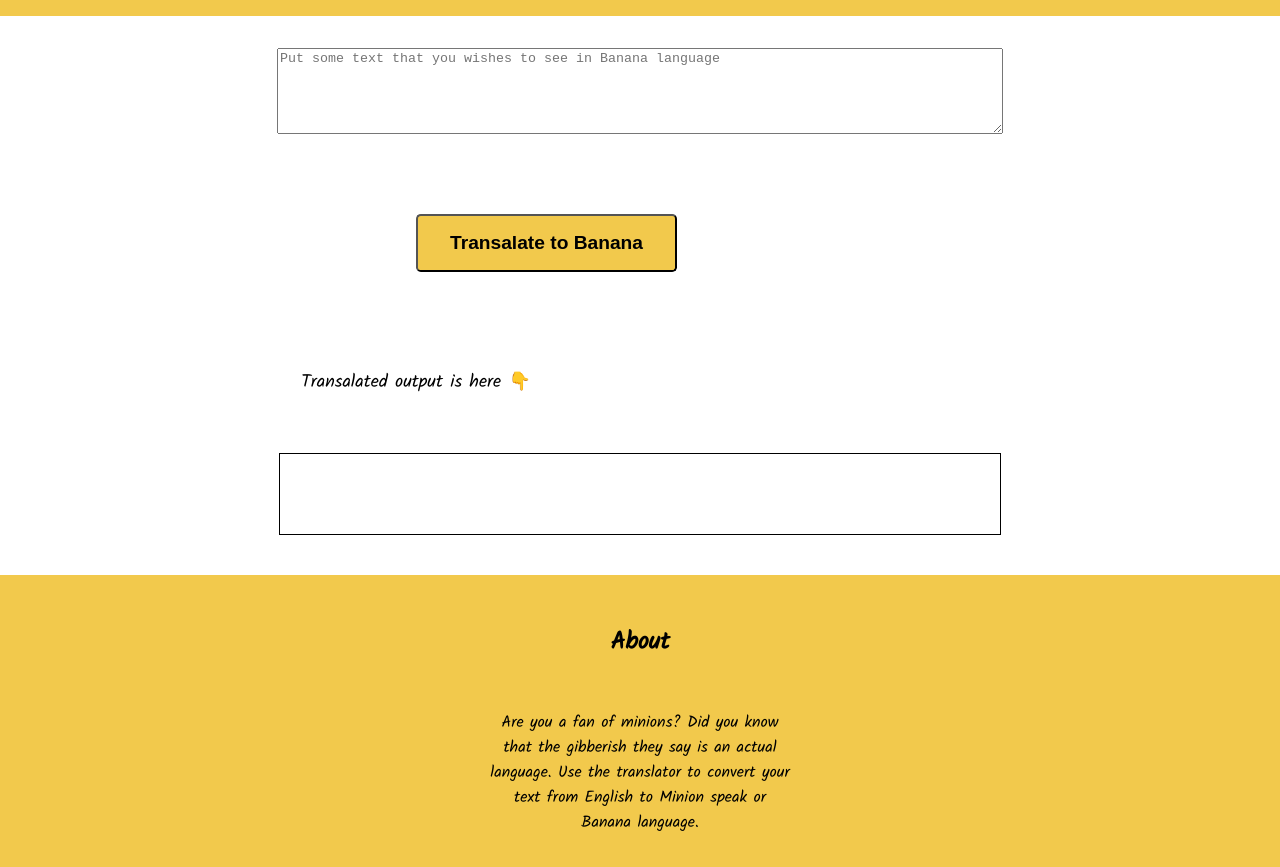
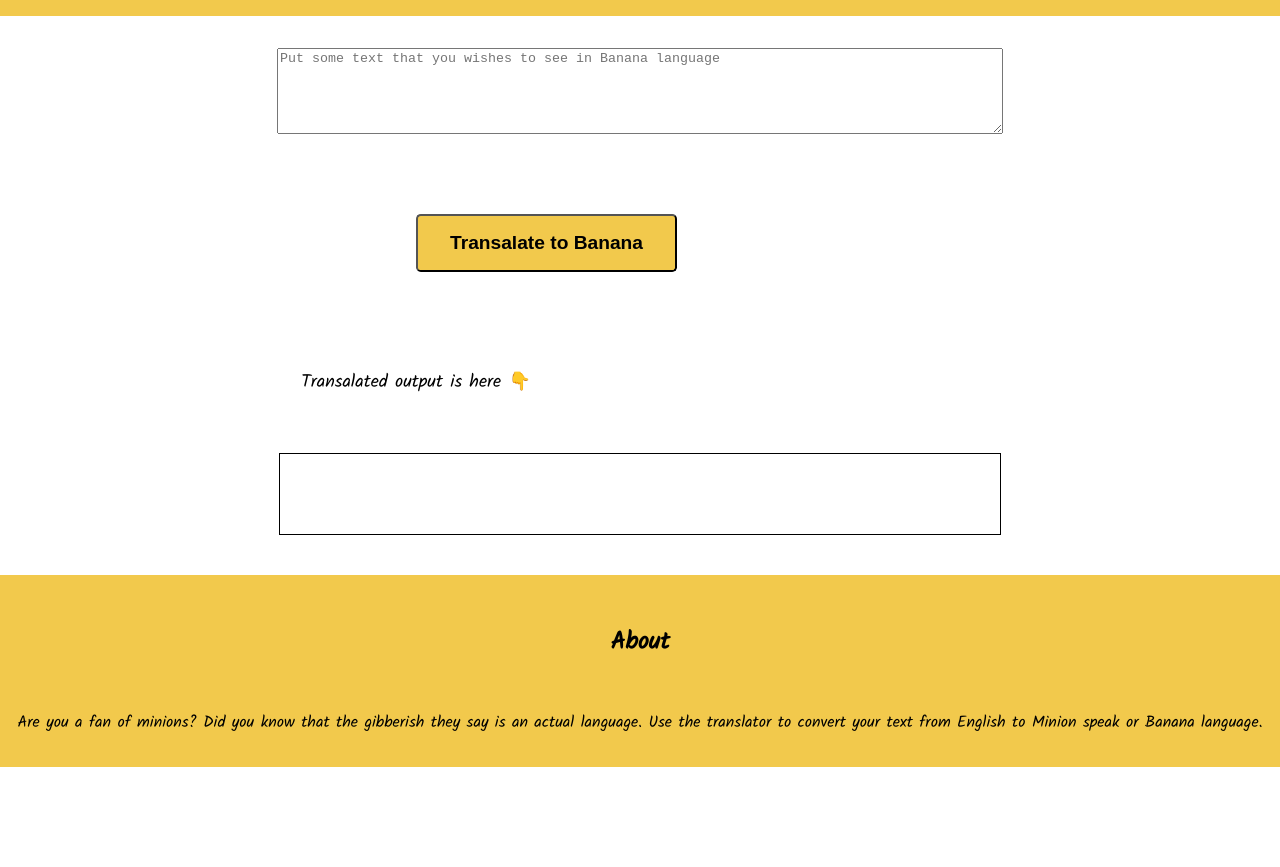
Before and after one commit to kumarsaket601/neogcamp-banana-speak, a plain HTML site: page index.html in a window 1280 px wide. Shown: the part 117-984 px from the top of the page. After the commit the page ends 909 px from the top, so only its background shows below. Drawn offline with Linux system fonts and the light colour scheme.

Commit message:
css update

```diff
--- a/index.html
+++ b/index.html
@@ -44,6 +44,7 @@
 
 
     </footer>
+    <img src="" alt="">
 
 
     <script src="app.js" type="text/javascript"></script>
--- a/style.css
+++ b/style.css
@@ -11,7 +11,7 @@ body {
     font-family: 'Kalam',
         cursive;
 
-    margin: 0px;
+    margin:auto;
     color: black;
 }
 
@@ -87,6 +87,6 @@ textarea {
     margin-left: 30rem;
     margin-right: 30rem;
 
-
+    margin: auto;
 
 }
```
